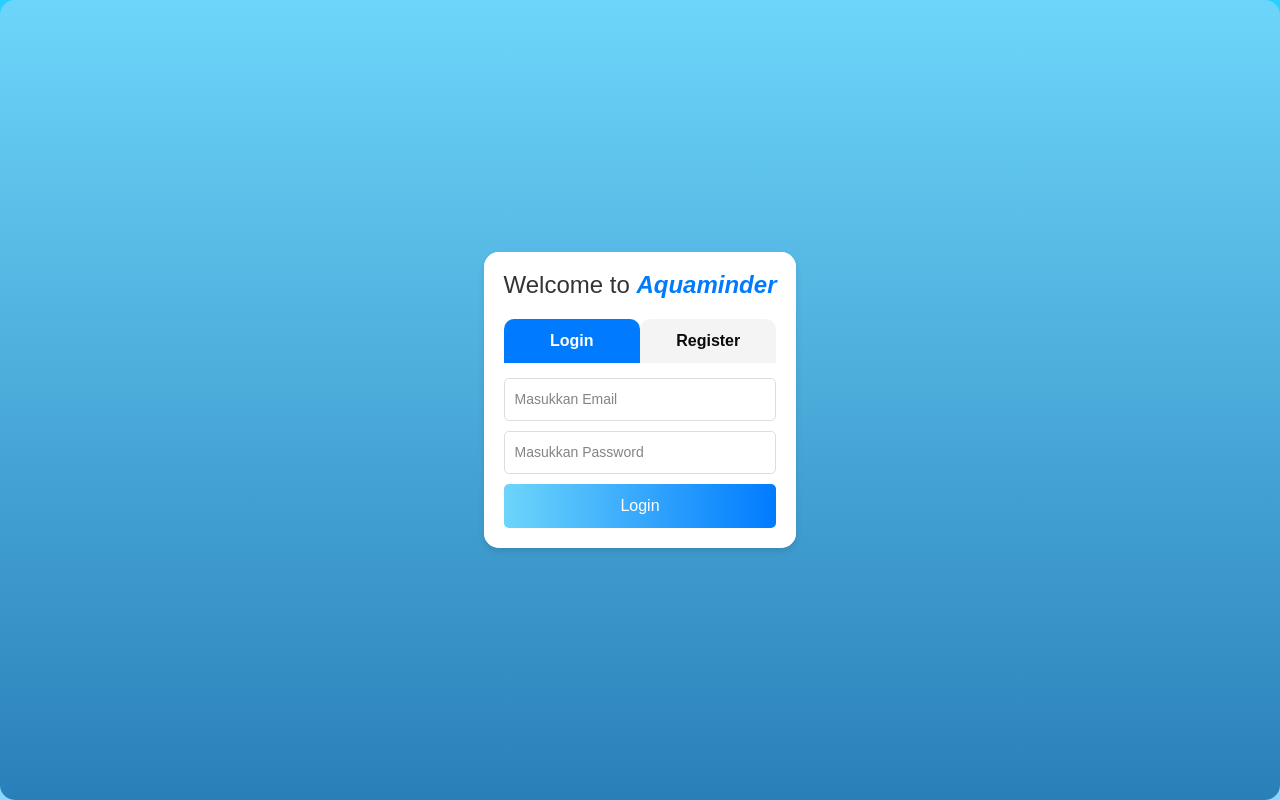
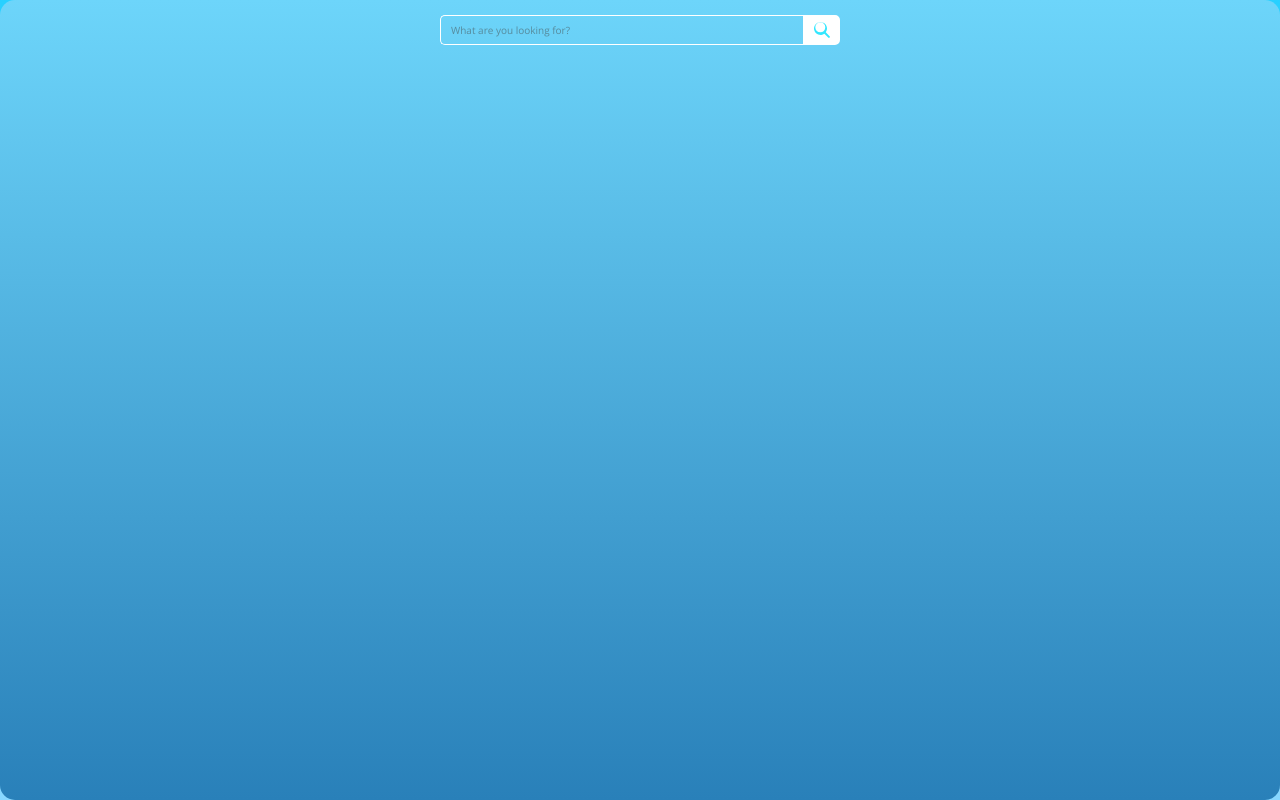
Before and after one commit to bigguydunk/Aquaminder, a React (Vite) app in the folder REAL/Aqua/Aquaminder/: page / in a window 1280 px wide. Built offline with nearby package versions, Linux system fonts and the light colour scheme.

Commit message:
Nambah searchbar di page encyclopedia ikan
di main tsx nya tadi gua ubah si posisi route nyaa, si sencyclopedia gua ubah jadi default page dan di taro diatas, nanti balikin semula aja biar login page nya paling atas/depan lagi

```diff
--- /dev/null
+++ b/REAL/Aqua/Aquaminder/src/Encyclopedia.css
@@ -0,0 +1,20 @@
+html, body, #root {
+    margin: 0;
+    padding: 0;
+    height: auto;
+    min-height: auto;
+    min-width: auto;
+    width: auto;
+    border-radius: 15px;
+}
+
+body {
+    font-family: Arial, sans-serif;
+    margin: 0;
+    padding: 0;
+    background: linear-gradient(to bottom, #6dd5fa, #2980b9);
+    height: 100vh;
+    display: flex;
+    justify-content: center;
+    align-items: center;
+}
--- /dev/null
+++ b/REAL/Aqua/Aquaminder/src/encyclopedia.tsx
@@ -0,0 +1,16 @@
+import './Encyclopedia.css';
+import "slick-carousel/slick/slick.css";
+import "slick-carousel/slick/slick-theme.css";
+import SearchBar from './searchbar';
+
+function Encyclopedia() {
+  return (
+    <div style={{ userSelect: 'none' }}>
+      <div className="header">
+        <SearchBar />
+      </div>
+    </div>
+  );
+}
+
+export default Encyclopedia;
--- a/REAL/Aqua/Aquaminder/src/main.tsx
+++ b/REAL/Aqua/Aquaminder/src/main.tsx
@@ -4,12 +4,14 @@
 import './index.css';
 import Homepage from './Homepage';
 import LoginRegister from './LoginRegister';
+import Encyclopedia from './encyclopedia';
 
 createRoot(document.getElementById('root')!).render(
   <StrictMode>
     <BrowserRouter>
       <Routes>
-        <Route path="/" element={<LoginRegister />} />
+        <Route path="/" element={<Encyclopedia />} />
+        <Route path="/LoginRegister" element={<LoginRegister />} />
         <Route path="/homepage" element={<Homepage />} />
       </Routes>
     </BrowserRouter>
--- /dev/null
+++ b/REAL/Aqua/Aquaminder/src/searchbar.css
@@ -0,0 +1,65 @@
+@import url(https://fonts.googleapis.com/css?family=Open+Sans);
+
+body {
+  font-family: 'Open Sans', sans-serif;
+}
+
+.wrap {
+  width: 100%; /* Adjusted to take full width */
+  max-width: 400px; /* Set a max width for better responsiveness */
+  margin: 0 auto; /* Center the search bar */
+  position: relative;
+}
+
+.search {
+  width: 100%;
+  display: flex;
+  margin-top: 15px;
+}
+
+.searchTerm {
+  width: 100%;
+  border: 1.5px solid #ffffff;
+  border-right: none;
+  padding: 10px; /* Increased padding for better usability */
+  height: 30px; /* Adjusted height to match button */
+  border-radius: 5px 0 0 5px;
+  outline: none;
+  color: #434544;
+  font-size: 10px; /* Increased font size for better readability */
+}
+
+.searchTerm:focus {
+  color: #323333;
+}
+
+.searchButton {
+  width: 40px;
+  height: 30px; /* Match the height of the input */
+  border: 3px solid #ffffff; /* Match border style with input */
+  background: #ffffff;
+  text-align: center;
+  color: #fff;
+  border-radius: 0 5px 5px 0;
+  cursor: pointer;
+  display: flex;               /* make button flex container */
+  justify-content: center;     /* center horizontally */
+  align-items: center;         /* center vertically */
+  padding: 0;                  /* remove default padding */
+  font-size: 15px;
+}
+
+.searchButton svg {
+  display: inline-block;
+  vertical-align: middle;
+  width: 16px;
+  height: 16px;
+}
+
+
+/* Responsive adjustments */
+@media (max-width: 768px) {
+  .wrap {
+    width: 80%; /* Adjust width for smaller screens */
+  }
+}
--- /dev/null
+++ b/REAL/Aqua/Aquaminder/src/searchbar.tsx
@@ -0,0 +1,25 @@
+
+import './searchbar.css';
+
+function SearchBar() {
+  return (
+    <div className="wrap">
+      <div className="search">
+        <input type="text" className="searchTerm" placeholder="What are you looking for?" />
+        <button type="submit" className="searchButton" aria-label="Search">
+          <svg
+            xmlns="http://www.w3.org/2000/svg"
+            width="16"
+            height="16"
+            fill="#34e7ff"
+            viewBox="0 0 16 16"
+          >
+            <path d="M11.742 10.344a6.5 6.5 0 1 0-1.397 1.398h-.001l3.85 3.85a1 1 0 0 0 1.415-1.414l-3.85-3.85zm-5.442 0a5 5 0 1 1 0-10 5 5 0 0 1 0 10z" />
+          </svg>
+        </button>
+      </div>
+    </div>
+  );
+}
+
+export default SearchBar;
```
